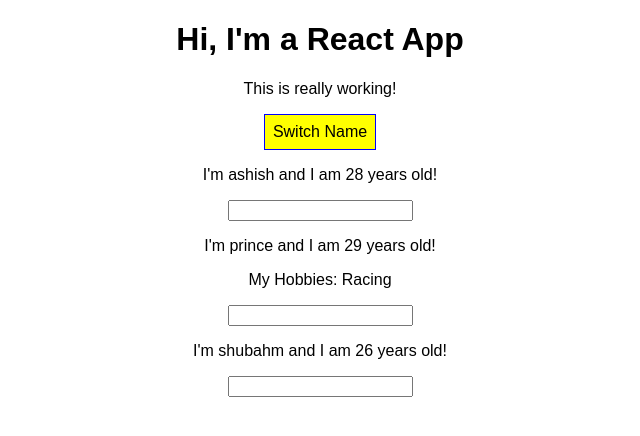
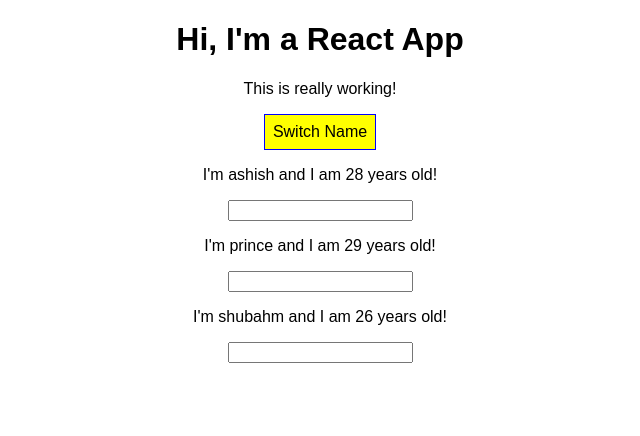
Before and after one commit to Aashiish-Pandey/useState-Hook-onChange-event-and-event-object-practice, a React (Create React App) app: page / in a window 1280 px wide. Both pictures are taken after a click on the button "Switch Name". Shown: the top 436 px of the page, without its empty margins (320-960 px from the left). Built offline with nearby package versions, Linux system fonts and the light colour scheme.

Commit message:
outputing list

```diff
--- a/src/App.js
+++ b/src/App.js
@@ -52,25 +52,13 @@
     if (this.state.showPersons) {
       persons = (
         <div>
-          <Person
-            click={() => this.switchNameHandler("Akhilesh Pandey")}
-            name={this.state.persons[0].name}
-            age={this.state.persons[0].age}
-          />
-          <Person
-            name={this.state.persons[1].name}
-            age={this.state.persons[1].age}
-            changed={this.namechangeHandler}
-          >
-            My Hobbies: Racing
-          </Person>
-          <Person
-            name={this.state.persons[2].name}
-            age={this.state.persons[2].age}
-          />
+          {this.state.persons.map((person) => {
+            return <Person name={person.name} age={person.age}></Person>;
+          })}
         </div>
       );
     }
+
     return (
       <div className="App">
         <h1>Hi, I'm a React App</h1>
```
